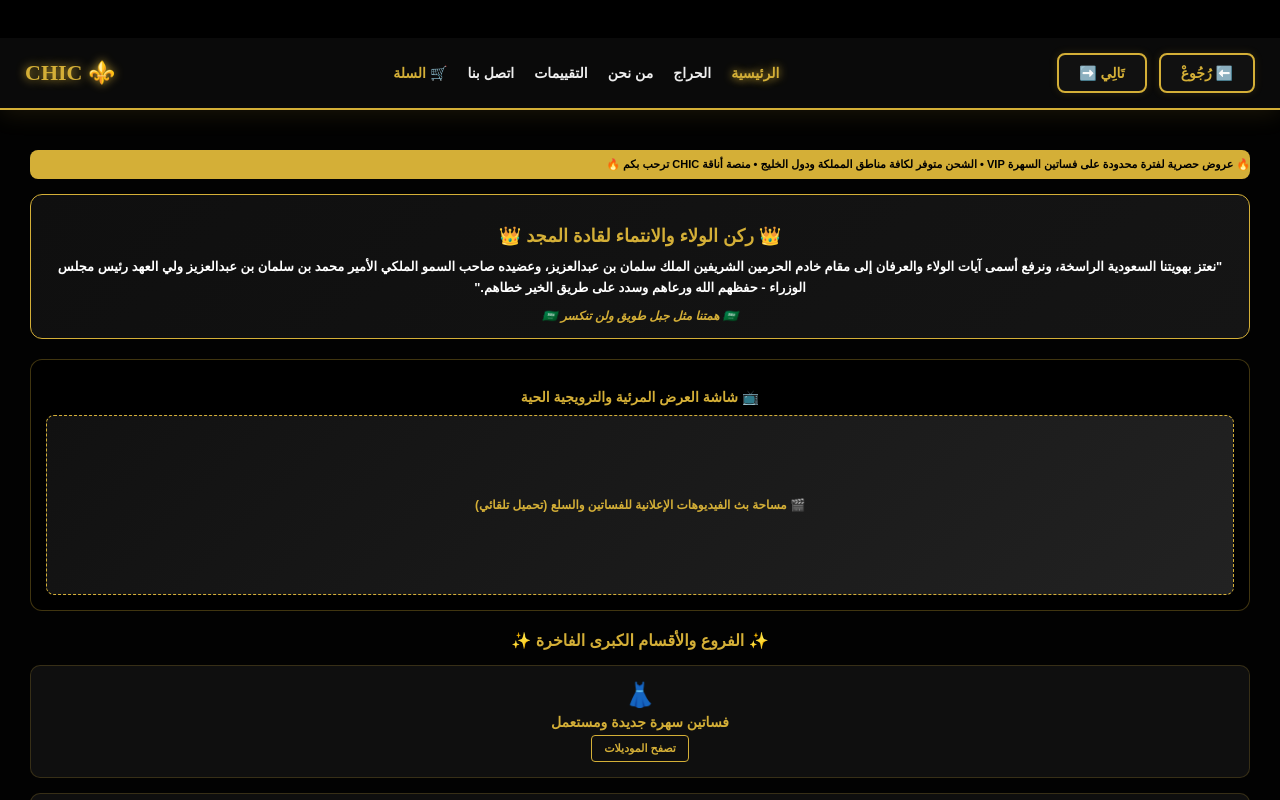
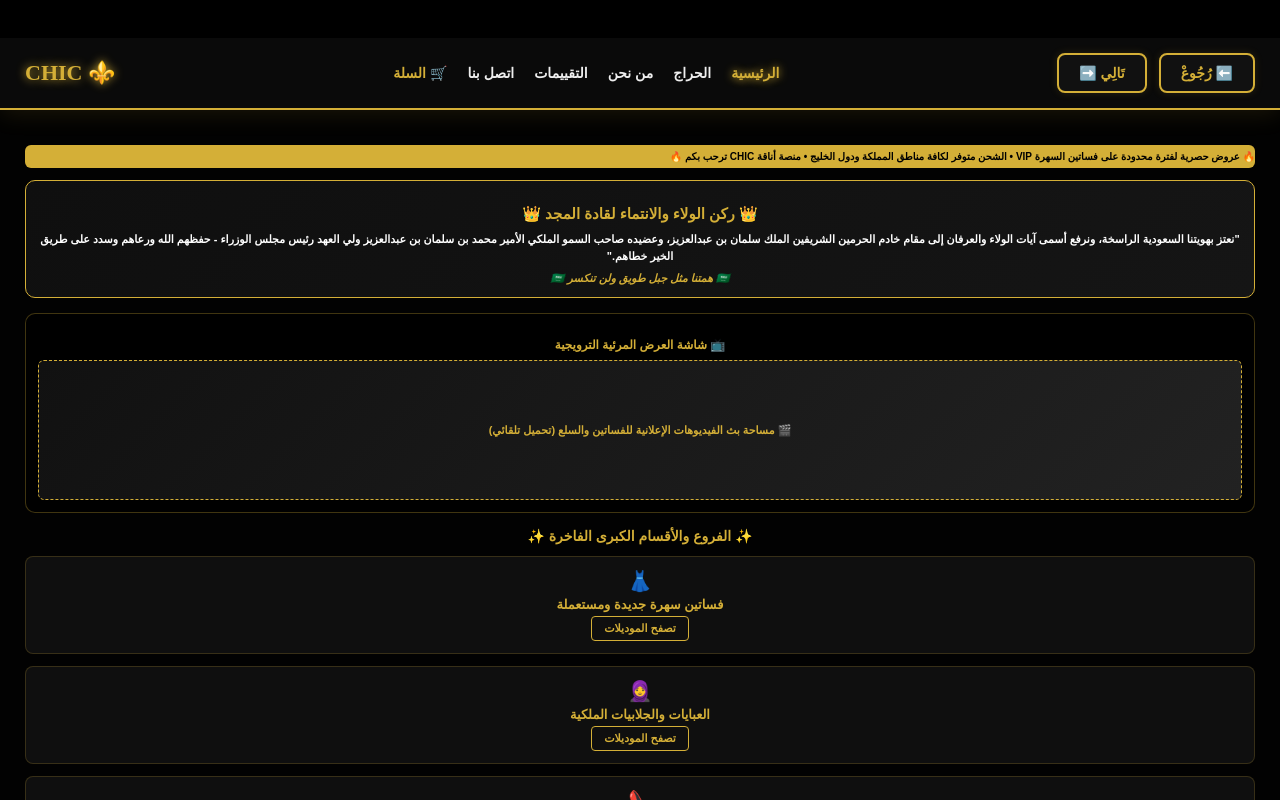
Before and after one commit to farosoyy13/koni-aneeqa, a React (Vite) app in the folder frontend/: page / in a window 1280 px wide. Built offline with nearby package versions, Linux system fonts and the light colour scheme.

Commit message:
Update Home.tsx

```diff
--- a/frontend/src/pages/Home.tsx
+++ b/frontend/src/pages/Home.tsx
@@ -1,6 +1,5 @@
 import React, { useState } from 'react';
 
-// إضافة خاصية التوجيه للأزرار لترتبط بالملف الأب
 interface HomeProps {
   onNavigate?: (channel: number) => void;
 }
@@ -23,80 +22,82 @@ export default function Home({ onNavigate }: HomeProps) {
     }
   };
 
-  // دالة النقل الآمن للكتالوج عند ضغط الأزرار
   const goToCatalog = () => {
     if (onNavigate) {
-      onNavigate(4); // الرقم 4 يمثل قناة الكتالوج وعرض الفساتين
+      onNavigate(4);
     }
   };
 
   return (
-    <div style={{ padding: '10px', maxWidth: '100%', margin: '0 auto', fontFamily: 'sans-serif', direction: 'rtl', color: '#ffffff', boxSizing: 'border-box' }}>
+    <div style={{ padding: '5px', width: '100%', maxWidth: '100%', margin: '0 auto', fontFamily: 'sans-serif', direction: 'rtl', color: '#ffffff', boxSizing: 'border-box', overflowX: 'hidden' }}>
 
-      {/* 1. الأشرطة المتحركة للإعلانات العاجلة */}
-      <div style={{ background: '#d4af37', color: '#000000', padding: '8px 0', fontSize: '11px', fontWeight: 'bold', overflow: 'hidden', whiteSpace: 'nowrap', borderRadius: '8px', marginBottom: '15px' }}>
-        <div style={{ display: 'inline-block', animation: 'marquee 20s linear infinite' }}>
+      {/* 1. الشريط المتحرك للإعلانات */}
+      <div style={{ background: '#d4af37', color: '#000000', padding: '6px 0', fontSize: '10px', fontWeight: 'bold', overflow: 'hidden', whiteSpace: 'nowrap', borderRadius: '6px', marginBottom: '12px', width: '100%', boxSizing: 'border-box' }}>
+        <div style={{ display: 'inline-block', paddingLeft: '100%' }}>
           🔥 عروض حصرية لفترة محدودة على فساتين السهرة VIP • الشحن متوفر لكافة مناطق المملكة ودول الخليج • منصة أناقة CHIC ترحب بكم 🔥
         </div>
       </div>
 
-      {/* 2. الزاوية الملكية الفخمة والثابتة */}
-      <div style={{ background: 'linear-gradient(135deg, #0f0f0f 0%, #151515 100%)', border: '1px solid #d4af37', borderRadius: '12px', padding: '15px', textAlign: 'center', marginBottom: '20px', boxSizing: 'border-box' }}>
-        <h2 style={{ color: '#d4af37', fontSize: '18px', fontWeight: '900', marginBottom: '10px' }}>👑 ركن الولاء والانتماء لقادة المجد 👑</h2>
-        <p style={{ color: '#ffffff', fontSize: '13px', fontWeight: 'bold', lineHeight: '1.6', width: '100%', margin: '0 auto', wordBreak: 'break-word' }}>
+      {/* 2. الزاوية الملكية الفخمة والثابتة (ملتفة تلقائياً لجسم الشاشة) */}
+      <div style={{ background: 'linear-gradient(135deg, #0f0f0f 0%, #151515 100%)', border: '1px solid #d4af37', borderRadius: '10px', padding: '12px', textAlign: 'center', marginBottom: '15px', width: '100%', boxSizing: 'border-box' }}>
+        <h2 style={{ color: '#d4af37', fontSize: '15px', fontWeight: '900', marginBottom: '8px' }}>👑 ركن الولاء والانتماء لقادة المجد 👑</h2>
+        <p style={{ color: '#ffffff', fontSize: '11px', fontWeight: 'bold', lineHeight: '1.5', width: '100%', margin: '0 auto', wordBreak: 'break-word', whiteSpace: 'normal' }}>
           "نعتز بهويتنا السعودية الراسخة، ونرفع أسمى آيات الولاء والعرفان إلى مقام خادم الحرمين الشريفين الملك سلمان بن عبدالعزيز، وعضيده صاحب السمو الملكي الأمير محمد بن سلمان بن عبدالعزيز ولي العهد رئيس مجلس الوزراء - حفظهم الله ورعاهم وسدد على طريق الخير خطاهم."
         </p>
-        <div style={{ marginTop: '10px', fontStyle: 'italic', color: '#d4af37', fontSize: '12px', fontWeight: 'bold' }}>
+        <div style={{ marginTop: '8px', fontStyle: 'italic', color: '#d4af37', fontSize: '11px', fontWeight: 'bold' }}>
           🇸🇦 همتنا مثل جبل طويق ولن تنكسر 🇸🇦
         </div>
       </div>
 
-      {/* 3. مربع التلفاز الترويجي المتحرك تلقائياً */}
-      <div style={{ background: '#000000', border: '1px solid rgba(212,175,55,0.3)', borderRadius: '12px', padding: '15px', textAlign: 'center', marginBottom: '20px', boxSizing: 'border-box' }}>
-        <h3 style={{ color: '#d4af37', fontSize: '14px', fontWeight: 'bold', marginBottom: '10px' }}>📺 شاشة العرض المرئية والترويجية الحية</h3>
-        <div style={{ width: '100%', height: '180px', background: 'linear-gradient(135deg, #111 0%, #222 100%)', borderRadius: '8px', display: 'flex', alignItems: 'center', justifyContent: 'center', border: '1px dashed #d4af37', padding: '10px', boxSizing: 'border-box' }}>
-          <span style={{ color: '#d4af37', fontWeight: 'bold', fontSize: '12px', wordBreak: 'break-word' }}>🎬 مساحة بث الفيديوهات الإعلانية للفساتين والسلع (تحميل تلقائي)</span>
+      {/* 3. مربع التلفاز الترويجي - المقاس مغلق ومحكم العرض */}
+      <div style={{ background: '#000000', border: '1px solid rgba(212,175,55,0.3)', borderRadius: '10px', padding: '12px', textAlign: 'center', marginBottom: '15px', width: '100%', boxSizing: 'border-box' }}>
+        <h3 style={{ color: '#d4af37', fontSize: '12px', fontWeight: 'bold', marginBottom: '8px' }}>📺 شاشة العرض المرئية الترويجية</h3>
+        <div style={{ width: '100%', height: '140px', background: 'linear-gradient(135deg, #111 0%, #222 100%)', borderRadius: '6px', display: 'flex', alignItems: 'center', justifyContent: 'center', border: '1px dashed #d4af37', padding: '8px', boxSizing: 'border-box' }}>
+          <span style={{ color: '#d4af37', fontWeight: 'bold', fontSize: '11px', textAlign: 'center', wordBreak: 'break-word', whiteSpace: 'normal' }}>🎬 مساحة بث الفيديوهات الإعلانية للفساتين والسلع (تحميل تلقائي)</span>
         </div>
       </div>
 
-      {/* 4. شبكة الأزرار والأقسام الكبرى للفساتين - تم ربط الأزرار بالدالة الشغالة */}
-      <h3 style={{ color: '#d4af37', fontSize: '16px', fontWeight: 'bold', marginBottom: '15px', textAlign: 'center' }}>✨ الفروع والأقسام الكبرى الفاخرة ✨</h3>
-      <div style={{ display: 'flex', flexDirection: 'column', gap: '15px', marginBottom: '25px' }}>
+      {/* 4. فروع وأقسام المتجر الكبرى (مرتبة عمودياً حبة حبة لتمنع التحريك الجانبي) */}
+      <h3 style={{ color: '#d4af37', fontSize: '14px', fontWeight: 'bold', marginBottom: '12px', textAlign: 'center' }}>✨ الفروع والأقسام الكبرى الفاخرة ✨</h3>
+      <div style={{ display: 'flex', flexDirection: 'column', gap: '12px', marginBottom: '20px', width: '100%', boxSizing: 'border-box' }}>
 
-        <div style={{ background: '#0f0f0f', border: '1px solid rgba(212,175,55,0.2)', padding: '15px', borderRadius: '10px', textAlign: 'center' }}>
-          <div style={{ fontSize: '24px' }}>👗</div>
-          <h4 style={{ color: '#d4af37', fontSize: '14px', fontWeight: 'bold', margin: '5px 0' }}>فساتين سهرة جديدة ومستعمل</h4>
-          <button onClick={goToCatalog} style={{ background: 'transparent', border: '1px solid #d4af37', color: '#d4af37', padding: '6px 12px', borderRadius: '4px', cursor: 'pointer', fontSize: '11px', fontWeight: 'bold' }}>تصفح الموديلات</button>
+        {/* فرع 1 */}
+        <div style={{ background: '#0f0f0f', border: '1px solid rgba(212,175,55,0.2)', padding: '12px', borderRadius: '8px', textAlign: 'center', width: '100%', boxSizing: 'border-box' }}>
+          <div style={{ fontSize: '20px' }}>👗</div>
+          <h4 style={{ color: '#d4af37', fontSize: '13px', fontWeight: 'bold', margin: '4px 0' }}>فساتين سهرة جديدة ومستعملة</h4>
+          <button onClick={goToCatalog} style={{ background: 'transparent', border: '1px solid #d4af37', color: '#d4af37', padding: '5px 12px', borderRadius: '4px', cursor: 'pointer', fontSize: '11px', fontWeight: 'bold' }}>تصفح الموديلات</button>
         </div>
 
-        <div style={{ background: '#0f0f0f', border: '1px solid rgba(212,175,55,0.2)', padding: '15px', borderRadius: '10px', textAlign: 'center' }}>
-          <div style={{ fontSize: '24px' }}>🧕</div>
-          <h4 style={{ color: '#d4af37', fontSize: '14px', fontWeight: 'bold', margin: '5px 0' }}>العبايات والجلابيات الملكية</h4>
-          <button onClick={goToCatalog} style={{ background: 'transparent', border: '1px solid #d4af37', color: '#d4af37', padding: '6px 12px', borderRadius: '4px', cursor: 'pointer', fontSize: '11px', fontWeight: 'bold' }}>تصفح الموديلات</button>
+        {/* فرع 2 */}
+        <div style={{ background: '#0f0f0f', border: '1px solid rgba(212,175,55,0.2)', padding: '12px', borderRadius: '8px', textAlign: 'center', width: '100%', boxSizing: 'border-box' }}>
+          <div style={{ fontSize: '20px' }}>🧕</div>
+          <h4 style={{ color: '#d4af37', fontSize: '13px', fontWeight: 'bold', margin: '4px 0' }}>العبايات والجلابيات الملكية</h4>
+          <button onClick={goToCatalog} style={{ background: 'transparent', border: '1px solid #d4af37', color: '#d4af37', padding: '5px 12px', borderRadius: '4px', cursor: 'pointer', fontSize: '11px', fontWeight: 'bold' }}>تصفح الموديلات</button>
         </div>
 
-        <div style={{ background: '#0f0f0f', border: '1px solid rgba(212,175,55,0.2)', padding: '15px', borderRadius: '10px', textAlign: 'center' }}>
-          <div style={{ fontSize: '24px' }}>👠</div>
-          <h4 style={{ color: '#d4af37', fontSize: '14px', fontWeight: 'bold', margin: '5px 0' }}>الحقائب والأحذية النادرة</h4>
-          <button onClick={goToCatalog} style={{ background: 'transparent', border: '1px solid #d4af37', color: '#d4af37', padding: '6px 12px', borderRadius: '4px', cursor: 'pointer', fontSize: '11px', fontWeight: 'bold' }}>تصفح الموديلات</button>
+        {/* فرع 3 */}
+        <div style={{ background: '#0f0f0f', border: '1px solid rgba(212,175,55,0.2)', padding: '12px', borderRadius: '8px', textAlign: 'center', width: '100%', boxSizing: 'border-box' }}>
+          <div style={{ fontSize: '20px' }}>👠</div>
+          <h4 style={{ color: '#d4af37', fontSize: '13px', fontWeight: 'bold', margin: '4px 0' }}>الحقائب والأحذية النادرة</h4>
+          <button onClick={goToCatalog} style={{ background: 'transparent', border: '1px solid #d4af37', color: '#d4af37', padding: '5px 12px', borderRadius: '4px', cursor: 'pointer', fontSize: '11px', fontWeight: 'bold' }}>تصفح الموديلات</button>
         </div>
 
       </div>
 
-      {/* 5. قسم آراء وتعليقات الزبائن */}
-      <div style={{ background: '#0f0f0f', border: '1px solid rgba(212,175,55,0.3)', borderRadius: '12px', padding: '15px', boxSizing: 'border-box' }}>
-        <h3 style={{ color: '#d4af37', fontSize: '15px', fontWeight: 'bold', marginBottom: '15px' }}>💬 آراء وتقييمات زبائن النخبة ({comments.length})</h3>
+      {/* 5. قسم آراء وتعليقات الزبائن الملتف كلياً */}
+      <div style={{ background: '#0f0f0f', border: '1px solid rgba(212,175,55,0.3)', borderRadius: '10px', padding: '12px', width: '100%', boxSizing: 'border-box', marginBottom: '10px' }}>
+        <h3 style={{ color: '#d4af37', fontSize: '13px', fontWeight: 'bold', marginBottom: '10px' }}>💬 آراء وتقييمات زبائن النخبة ({comments.length})</h3>
 
-        <form onSubmit={handleAddComment} style={{ display: 'flex', flexDirection: 'column', gap: '10px', marginBottom: '15px' }}>
-          <input type="text" value={userComment} onChange={(e) => setUserComment(e.target.value)} placeholder="اكتب تجربتك هنا..." style={{ background: '#111111', border: '1px solid #333333', padding: '10px', borderRadius: '6px', color: '#ffffff', fontSize: '12px', width: '100%', boxSizing: 'border-box' }} />
-          <button type="submit" style={{ background: 'linear-gradient(135deg, #d4af37 0%, #bfa15f 100%)', color: '#000000', border: 'none', padding: '10px 0', borderRadius: '6px', fontWeight: 'bold', cursor: 'pointer', fontSize: '13px', width: '100%' }}>إرسال التقييم</button>
+        <form onSubmit={handleAddComment} style={{ display: 'flex', flexDirection: 'column', gap: '8px', marginBottom: '12px', width: '100%' }}>
+          <input type="text" value={userComment} onChange={(e) => setUserComment(e.target.value)} placeholder="اكتب تجربتك هنا..." style={{ background: '#111111', border: '1px solid #333333', padding: '8px', borderRadius: '6px', color: '#ffffff', fontSize: '12px', width: '100%', boxSizing: 'border-box' }} />
+          <button type="submit" style={{ background: 'linear-gradient(135deg, #d4af37 0%, #bfa15f 100%)', color: '#000000', border: 'none', padding: '8px 0', borderRadius: '6px', fontWeight: 'bold', cursor: 'pointer', fontSize: '12px', width: '100%' }}>إرسال التقييم</button>
         </form>
 
-        <div style={{ display: 'flex', flexDirection: 'column', gap: '10px', maxHeight: '200px', overflowY: 'auto' }}>
+        <div style={{ display: 'flex', flexDirection: 'column', gap: '8px', maxHeight: '150px', overflowY: 'auto', width: '100%' }}>
           {comments.map((comment, i) => (
-            <div key={i} style={{ background: '#141414', padding: '10px', borderRadius: '6px', borderRight: '3px solid #d4af37', boxSizing: 'border-box' }}>
-              <div style={{ color: '#d4af37', fontSize: '12px', fontWeight: 'bold', marginBottom: '3px' }}>{comment.name}</div>
-              <div style={{ color: '#ffffff', fontSize: '11px', lineHeight: '1.4', wordBreak: 'break-word' }}>{comment.text}</div>
+            <div key={i} style={{ background: '#141414', padding: '8px', borderRadius: '6px', borderRight: '3px solid #d4af37', boxSizing: 'border-box', width: '100%' }}>
+              <div style={{ color: '#d4af37', fontSize: '11px', fontWeight: 'bold', marginBottom: '2px' }}>{comment.name}</div>
+              <div style={{ color: '#ffffff', fontSize: '11px', lineHeight: '1.3', wordBreak: 'break-word', whiteSpace: 'normal' }}>{comment.text}</div>
             </div>
           ))}
         </div>
```
